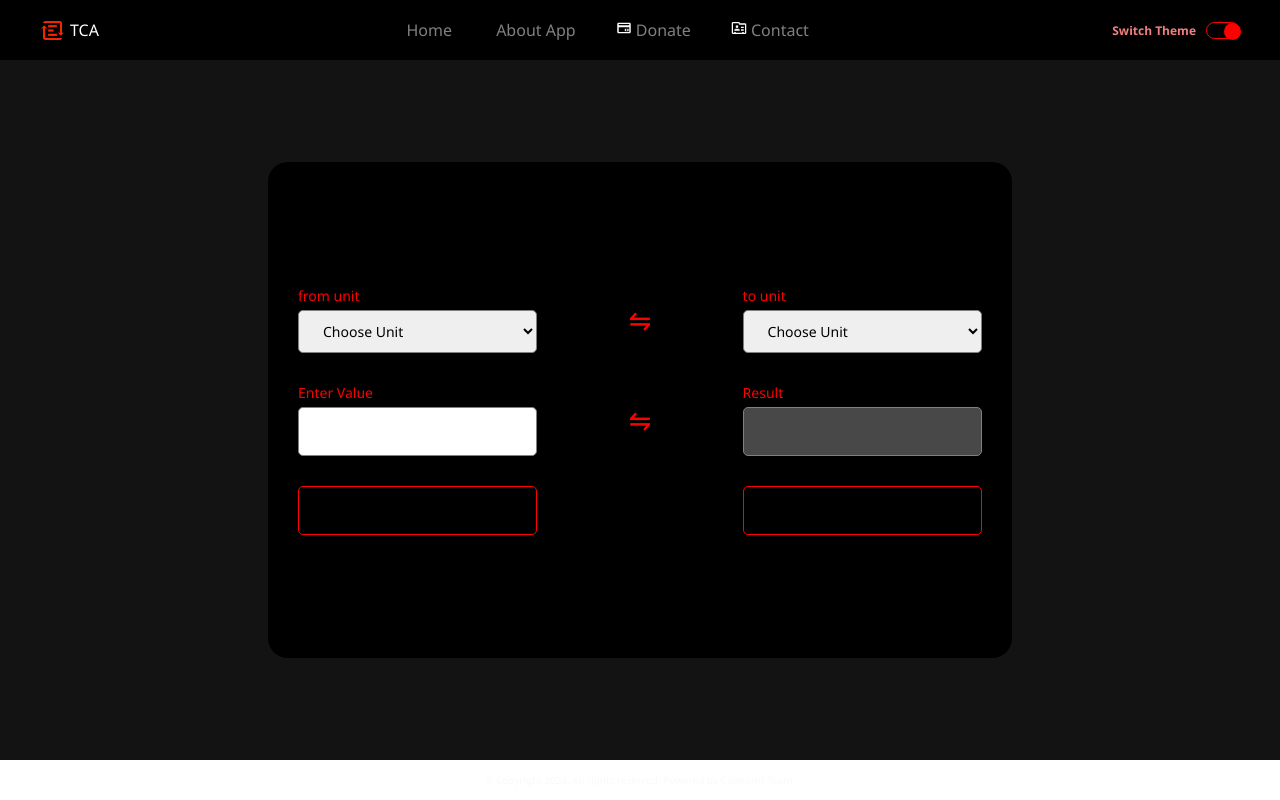
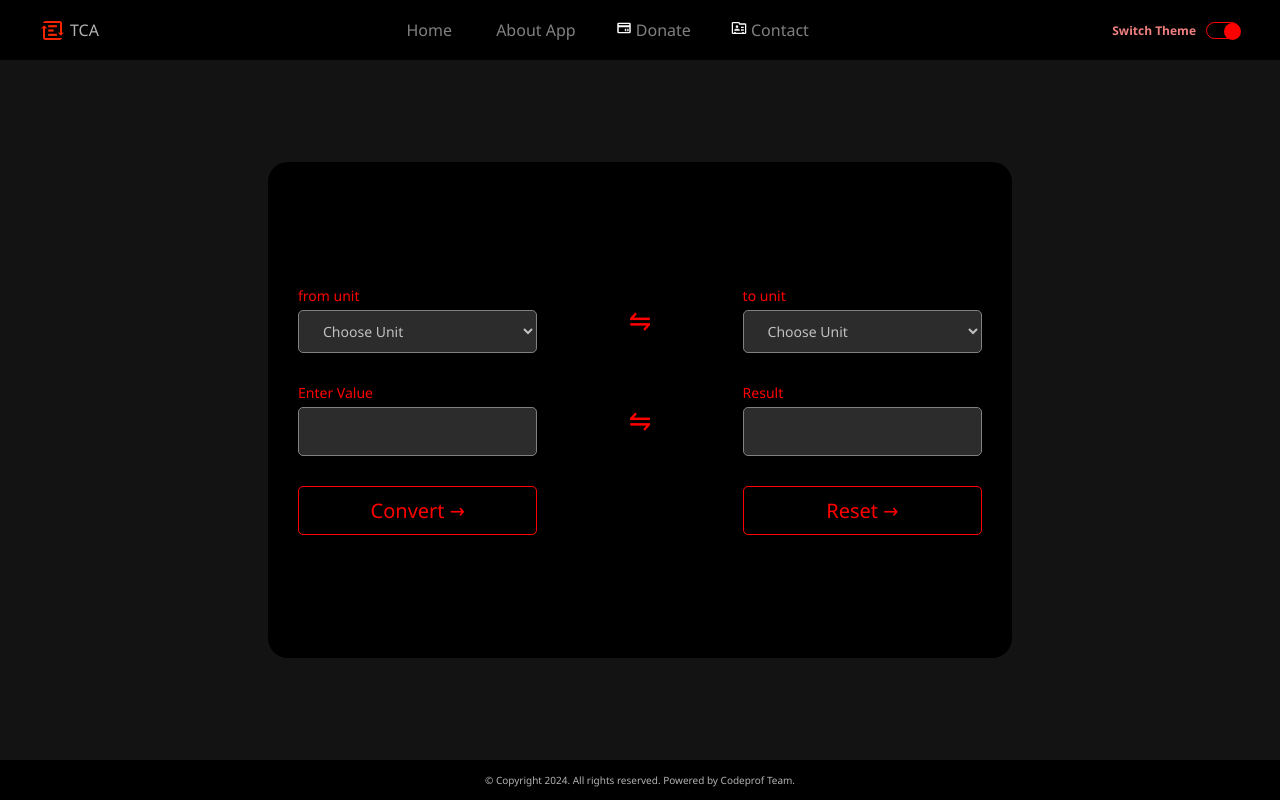
Before and after one commit to codeprof-computer-academy/unit-converter, a plain HTML site: page index.html in a window 1280 px wide. Both pictures are taken after a click on the element 1222 px from the left and 30 px from the top of the page. Drawn offline with Linux system fonts and the light colour scheme.

Commit message:
Add files via upload

```diff
--- a/app.js
+++ b/app.js
@@ -20,6 +20,11 @@ function slide_theme_ball(){
      document.querySelector('body').classList.toggle("dark-theme-body")
      document.querySelector('header').classList.toggle("dark-theme-header")
      document.querySelector('form').classList.toggle("dark-theme-form")
+     document.querySelector('footer').classList.toggle("dark-theme-footer")
+     document.querySelector('.from-unit').classList.toggle("dark-theme-select")
+     document.querySelector('.to-unit').classList.toggle("dark-theme-select")
+     document.querySelector('.user-input').classList.toggle("dark-theme-input")
+     document.querySelector('.result').classList.toggle("dark-theme-input")
 }
 
 
--- a/style.css
+++ b/style.css
@@ -161,7 +161,7 @@ form div button{
     border-radius: 5px;
     font-size: 20px;
     background-color: transparent;
-    color:black;
+    color:red;
     cursor: pointer;
     transition: 0.5s;
 }
@@ -193,15 +193,30 @@ footer p{
 
   .dark-theme-body{
     background-color: rgb(19, 19, 19) !important;
-    color:white !important;
+    color: rgba(255,255,255,0.7) !important;
   }
 
   .dark-theme-header{
         background-color: black !important;
-        color: white !important;
+        color: rgba(255, 255, 255, 0.7) !important;
   }
 
   .dark-theme-form{
         background-color: black !important;
-        color:white !important;
+        color: rgba(255, 255, 255, 0.7) !important;
   }
+
+  .dark-theme-footer{
+        background-color: black !important;
+        color: rgba(255, 255, 255, 0.7) !important;
+  }
+
+  .dark-theme-select{
+    background-color: rgb(44, 44, 44) !important;
+    color: rgba(255, 255, 255, 0.7) !important;
+  }
+
+  .dark-theme-input{
+    background-color: rgb(44, 44, 44) !important;
+    color: rgba(255, 255, 255, 0.7) !important;
+  }
```
